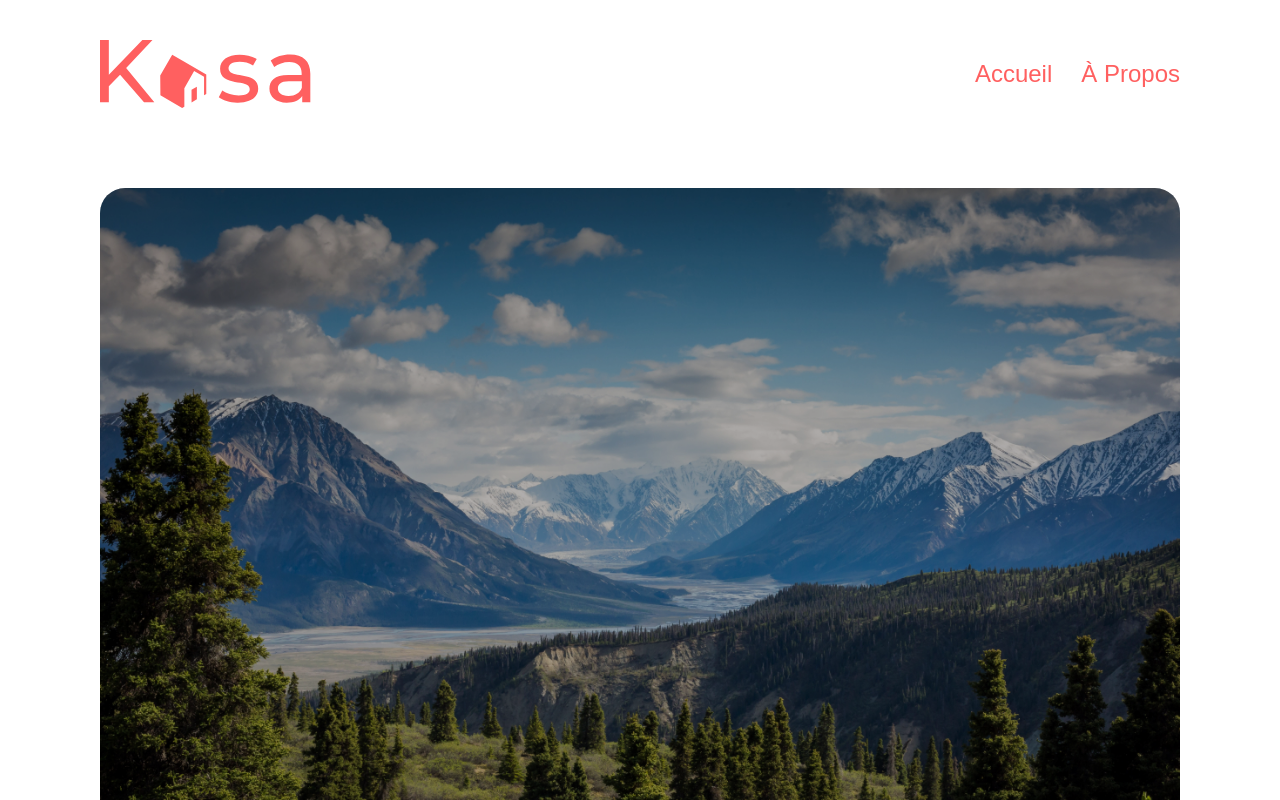
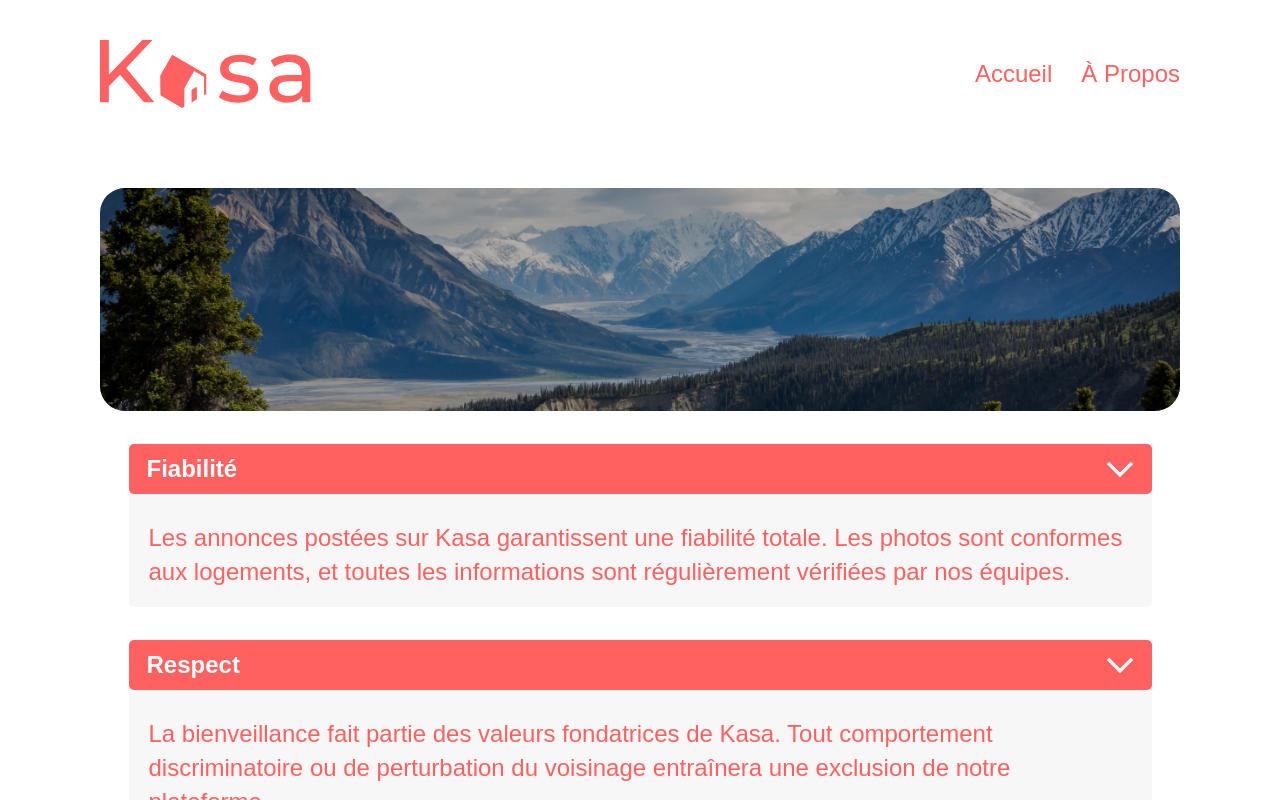
Before and after one commit to micka-le-dev/OC-P7-Kasa, a React (Create React App) app: page /apropos in a window 1280 px wide. Shown: the top 800 px of the page. Built offline with nearby package versions, Linux system fonts and the light colour scheme.

Commit message:
améliore la gestion du style des images

```diff
--- a/src/components/BackgroundImage/index.jsx
+++ b/src/components/BackgroundImage/index.jsx
@@ -1,9 +1,10 @@
 import { BackgroundImg } from "../../utils/styles/Atoms.jsx"
 import PropTypes from "prop-types"
 
-function BackgroundImage({ isHeight, isWidth, src, alt }) {
+function BackgroundImage({ isAbsolute, isHeight, isWidth, src, alt }) {
     return (
         <BackgroundImg
+            isAbsolute={isAbsolute}
             isHeight={isHeight}
             isWidth={isWidth}
             src={src}
@@ -12,6 +13,7 @@ function BackgroundImage({ isHeight, isWidth, src, alt }) {
     )
 }
 BackgroundImage.propTypes = {
+    isAbsolute: PropTypes.bool,
     isHeight: PropTypes.bool,
     isWidth: PropTypes.bool,
     src: PropTypes.string.isRequired,
@@ -19,6 +21,7 @@ BackgroundImage.propTypes = {
 }
 BackgroundImage.defaultProps = {
     isWidth: true,
+    isAbsolute: true,
 }
 
 export default BackgroundImage
--- a/src/components/Bandeau/index.jsx
+++ b/src/components/Bandeau/index.jsx
@@ -2,6 +2,7 @@ import styled from "styled-components"
 import PropTypes from "prop-types"
 
 import BackgroundImage from "../BackgroundImage/index.jsx"
+import calculClampValues from "../../utils/styles/calculClampValues.js"
 
 const BandeauBackground = styled.section`
     position: relative;
@@ -10,25 +11,28 @@ const BandeauBackground = styled.section`
 `
 const VoileNoir = styled.div`
     position: absolute;
+    z-index: -10;
     inset: 0;
     background: #000000;
     mix-blend-mode: darken;
     opacity: 0.3;
 `
+const TextWrapper = styled.div`
+    width: 100%;
+    min-height: 223px;
+    display: grid;
+    place-items: center;
+`
 const TextStyled = styled.p`
-    position: absolute;
-    top: 50%;
-    width: 100%;
-    transform: translateY(-50%);
     text-align: center;
     @media only screen and (max-width: 1000px) {
         padding: 0 16px;
         text-align: left;
-        font-size: 24px;
+        // font-size: 24px;
     }
 
     font-weight: 500;
-    font-size: 48px;
+    font-size: ${calculClampValues(1000, 450, 48, 24)};
     color: #ffffff;
 `
 
@@ -37,7 +41,11 @@ function Bandeau({ text, imageBG, altImage }) {
         <BandeauBackground>
             <BackgroundImage src={imageBG} alt={altImage} />
             <VoileNoir />
-            {text ? <TextStyled>{text}</TextStyled> : null}
+            <TextWrapper>
+                {text ? (
+                    <TextStyled key="text-bandeau-ligne-0">{text}</TextStyled>
+                ) : null}
+            </TextWrapper>
         </BandeauBackground>
     )
 }
--- a/src/components/CardGalery/index.jsx
+++ b/src/components/CardGalery/index.jsx
@@ -42,7 +42,12 @@ const Titre = styled.h3`
 function CardGalery({ idLogement, picture, title }) {
     return (
         <LinkCard to={`/logement/${idLogement}`}>
-            <BackgroundImage isHeight={true} src={picture} alt="logement" />
+            <BackgroundImage
+                isAbsolute={false}
+                isHeight={true}
+                src={picture}
+                alt="logement"
+            />
             <VoileSombre />
             <Titre>{title}</Titre>
         </LinkCard>
--- a/src/components/Carrousel/index.jsx
+++ b/src/components/Carrousel/index.jsx
@@ -87,13 +87,14 @@ function Carrousel({ pictures }) {
 
     const logState = (context, futurePicture = "", futureItem = "") =>
         console.log(
-            context +
+            "Carrousel --- " +
+                context +
                 " => picture : " +
                 currentPicture +
                 "/" +
                 nomberPictures +
                 (futurePicture ? ", futurePicture : " + futurePicture : "") +
-                ",___  index item : " +
+                " ___  index item : " +
                 currentItem +
                 "/" +
                 (nomberItems - 1) +
@@ -140,6 +141,7 @@ function Carrousel({ pictures }) {
 
             <NextBtn onClick={() => next()}>
                 <BackgroundImage
+                    isAbsolute={false}
                     src={nextSVG}
                     alt={"flèche pour affichier l'image suivante"}
                 />
--- a/src/components/Galery/index.jsx
+++ b/src/components/Galery/index.jsx
@@ -6,8 +6,11 @@ import { Message } from "../../utils/styles/Atoms.jsx"
 const Wrapper = styled.section`
     margin-top: 43px;
     padding: 50px;
+    border-radius: 25px;
     background: #f7f7f7;
-    border-radius: 25px;
+    @media only screen and (max-width: 680px) {
+        background: transparent;
+    }
 `
 const GaleryGrid = styled.div`
     margin: 0 auto;
--- a/src/components/Host/index.jsx
+++ b/src/components/Host/index.jsx
@@ -19,6 +19,7 @@ const Nom = styled.p`
     }
 `
 const Photo = styled.div`
+    position: relative;
     flex-shrink: 0;
     width: 64px;
     aspect-ratio: 1;
@@ -35,6 +36,7 @@ function Host({ name, picture }) {
             <Nom>{name}</Nom>
             <Photo>
                 <BackgroundImage
+                    isAbsolute={false}
                     src={picture}
                     alt={`photo de profile de ${name}`}
                     isHeight={true}
--- a/src/pages/Logement/index.jsx
+++ b/src/pages/Logement/index.jsx
@@ -43,7 +43,7 @@ const DetailsNoteEtHost = styled.div`
 `
 const DropdownWrapper = styled.div`
     display: flex;
-    justify-content: space-between;
+    justify-content: space-around;
     gap: ${calculClampValues(1440, 1000, 76, 30)};
     @media only screen and (max-width: 768px) {
         flex-direction: column;
@@ -56,7 +56,7 @@ function Logement() {
     const { idLogement } = useParams()
     const resFetch = useFetch("id/" + idLogement)
     let { data: logement, isLoad, error } = resFetch
-    console.log("resFetch", resFetch)
+    // console.log("resFetch", resFetch)
     if (!logement?.title) error = true
 
     if (isLoad) return <Message>Chargement en cours...</Message>
--- a/src/utils/styles/Atoms.jsx
+++ b/src/utils/styles/Atoms.jsx
@@ -1,6 +1,14 @@
 import styled from "styled-components"
 
 export const BackgroundImg = styled.img`
+    ${(props) =>
+        props?.isAbsolute
+            ? `position: absolute;
+    z-index: -1000;
+    top: 50%;
+    left: 50%;
+    transform: translate(-50%, -50%);`
+            : null}
     display: block;
     ${(props) => (props?.isHeight ? "height:100%;" : null)}
     ${(props) => (props?.isWidth ? "width:100%;" : null)}
```
